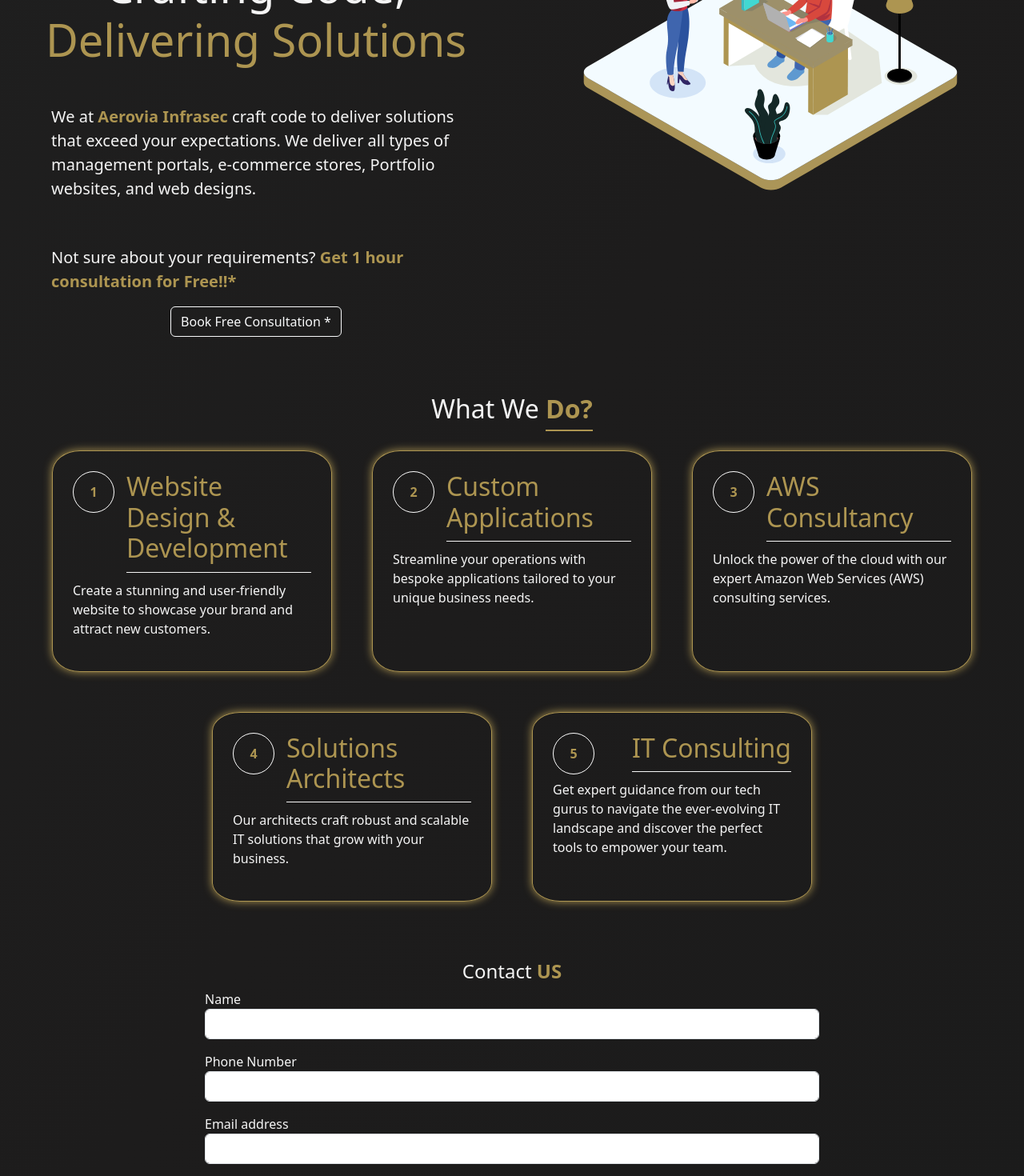
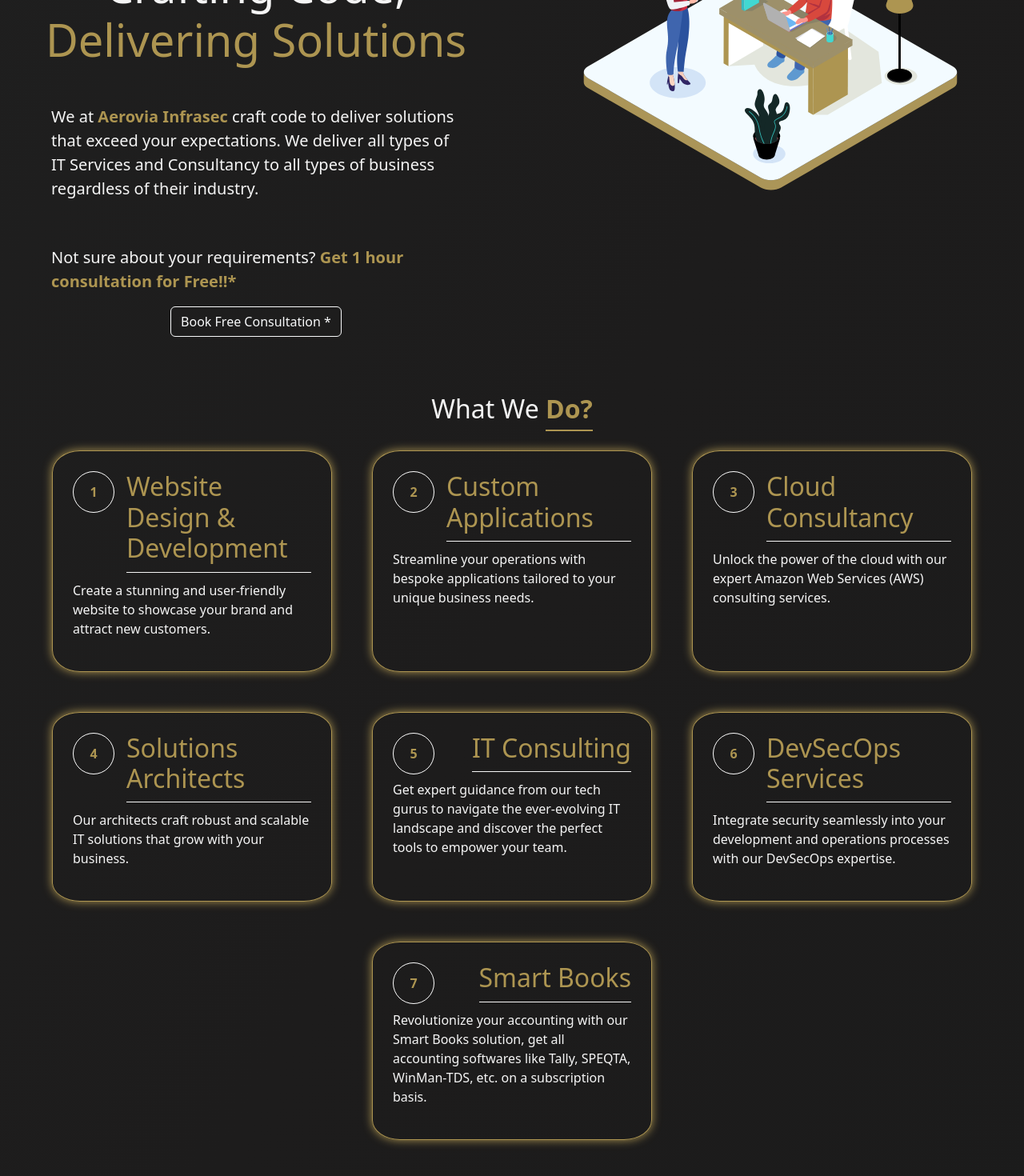
Before and after one commit to AyushAher/ramson-developers-ui, a React (Vite) app: page / in a window 1280 px wide. Shown: the part 420-1890 px from the top of the page at 80% size. Built offline with nearby package versions, Linux system fonts and the light colour scheme.

Commit message:
Packages updated, services updated

```diff
--- a/src/HeroSection.tsx
+++ b/src/HeroSection.tsx
@@ -1,6 +1,5 @@
 export function HeroSection() {
   return (
-    <>
     <div className="hero-section d-flex">
       <div className="w-auto d-flex flex-column align-items-center justify-content-center">
         <img src="logo-no-bg.png" className="logo" alt="" />
@@ -9,10 +8,10 @@
           <span> Delivering Solutions</span>
         </h2>
         <p className="theme-color">
-            We at <span className="fw-bold">Aerovia Infrasec</span> craft code
-            to deliver solutions that exceed your expectations. We deliver all
-            types of management portals, e-commerce stores, Portfolio websites,
-            and web designs.
+          We at <span className="fw-bold">Aerovia Infrasec</span> craft code to
+          deliver solutions that exceed your expectations. We deliver all types
+          of IT Services and Consultancy to all types of business regardless of
+          their industry.
         </p>
 
         <p className="theme-color">
@@ -28,6 +27,5 @@
       </div>
       <img className="w-50 d-none d-md-block" src="/hero.svg" alt="" />
     </div>
-    </>
   );
 }
--- a/src/WhatWeDo.tsx
+++ b/src/WhatWeDo.tsx
@@ -14,7 +14,7 @@
       body: "Streamline your operations with bespoke applications tailored to your unique business needs.",
     },
     {
-      title: "AWS Consultancy",
+      title: "Cloud Consultancy",
       body: "Unlock the power of the cloud with our expert Amazon Web Services (AWS) consulting services.",
     },
     {
@@ -25,16 +25,23 @@
       title: "IT Consulting",
       body: "Get expert guidance from our tech gurus to navigate the ever-evolving IT landscape and discover the perfect tools to empower your team.",
     },
+    {
+      title: "DevSecOps Services",
+      body: "Integrate security seamlessly into your development and operations processes with our DevSecOps expertise.",
+    },
+    {
+      title: "Smart Books",
+      body: "Revolutionize your accounting with our Smart Books solution, get all accounting softwares like Tally, SPEQTA, WinMan-TDS, etc. on a subscription basis.",
+    },
   ];
   return (
-    <>
     <div className="what-we-do my-5" id="what-we-do">
       <h4 className="theme-color text-center">
         What We <span className="fw-bold">Do?</span>
       </h4>
       <div className="cards-layout">
         {servicesArray.map((x, index) => (
-            <div className="custom-card">
+          <div className="custom-card" key={x.title}>
             <div className="body">
               <div className="d-flex justify-content-between">
                 <div className="card-number">{index + 1}</div>
@@ -46,6 +53,5 @@
         ))}
       </div>
     </div>
-    </>
   );
 }
```
Also changed, not shown: 1 other file (tests, documents, lock files or other folders). Lines whose indentation alone changed are shown as unchanged.
